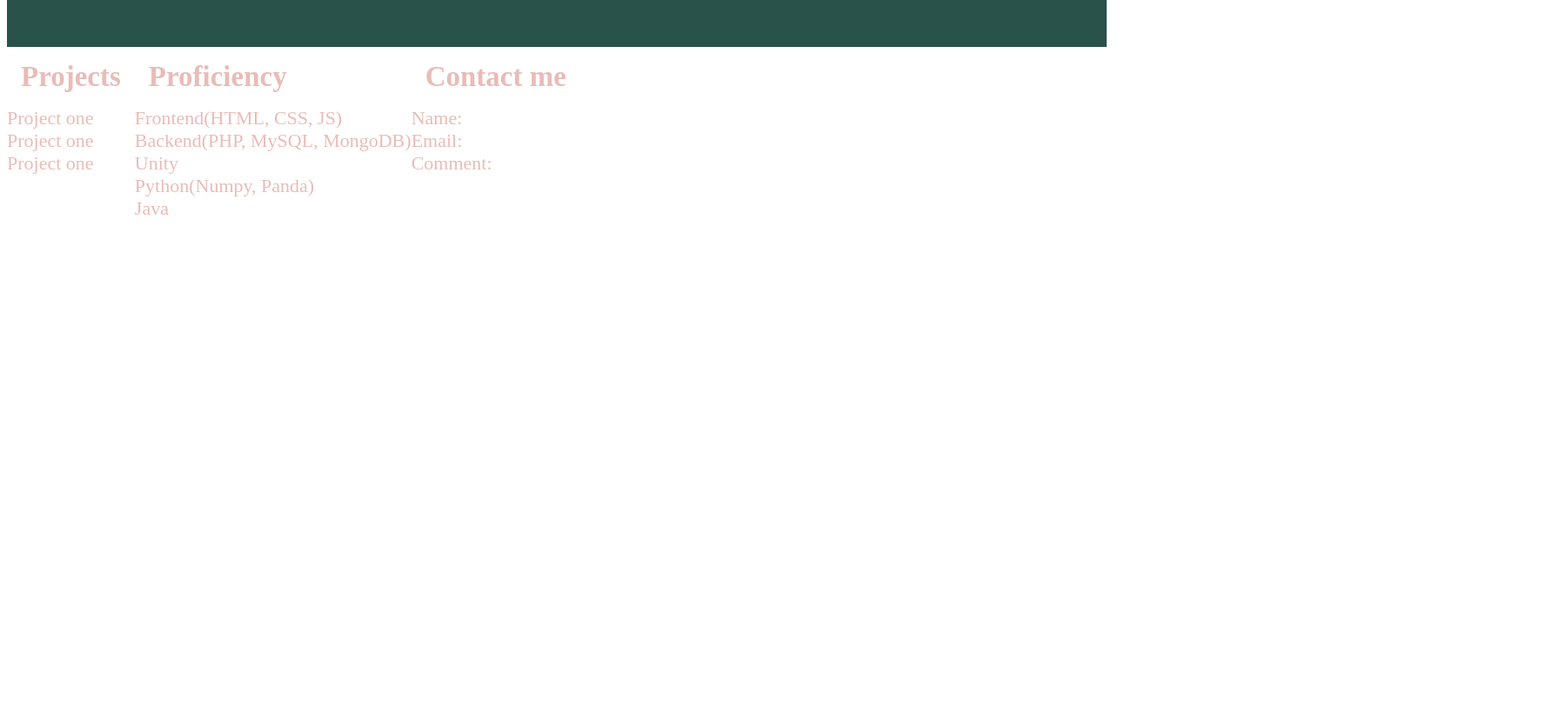
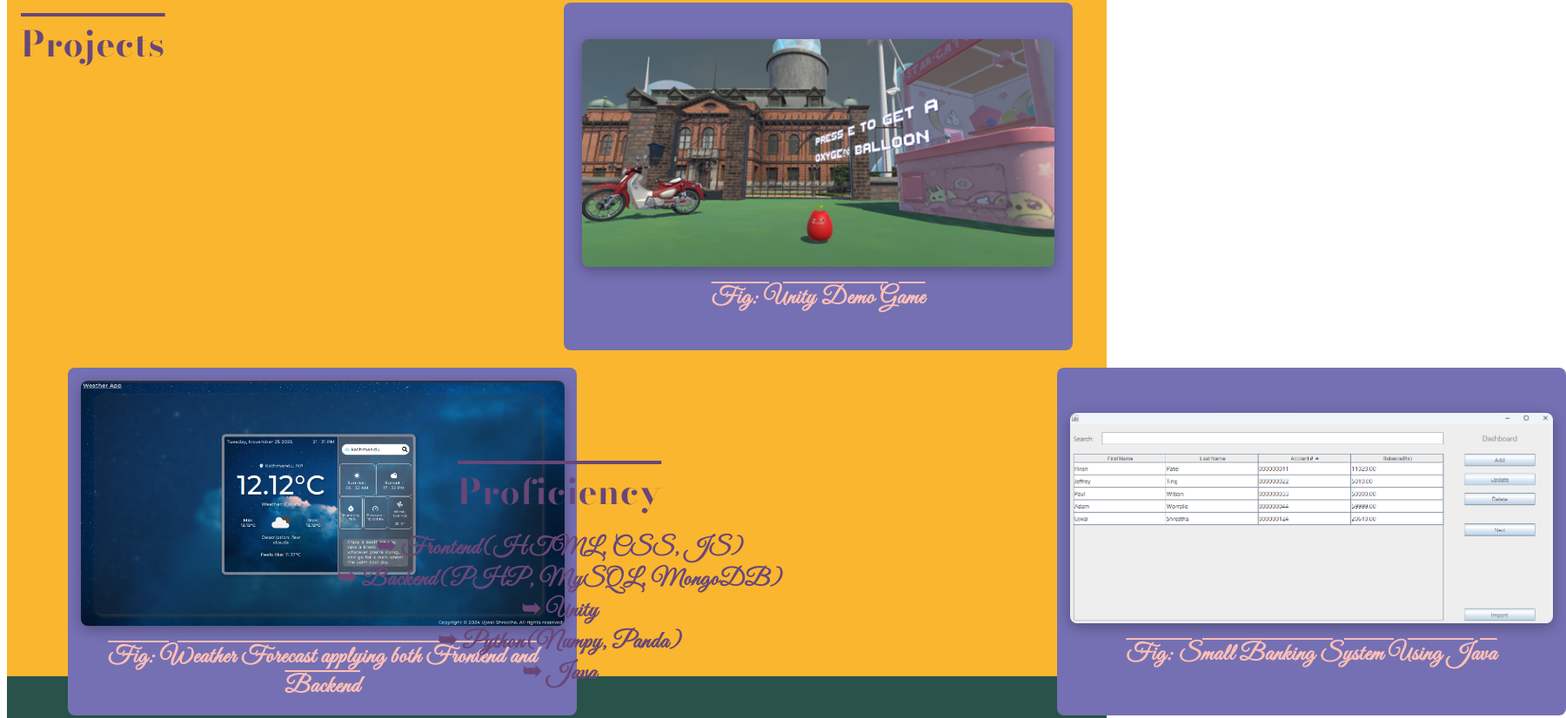
Before and after one commit to soupdoumplings/portfolio-UjwalShrestha, a plain HTML site: page index.html in a window 1280 px wide. Shown: the part 1179-2005 px from the top of the page at 87% size, 1800 px wide, since content can reach past the window. Drawn offline with nearby package versions, Linux system fonts and the light colour scheme.

Commit message:
Added Project folder for project images, Added new self image, Updated Project section in index.html and Updated style.css

```diff
--- a/css/style.css
+++ b/css/style.css
@@ -1,11 +1,14 @@
 body {
-	color: #e9bcb7;
-	font-size: 22px;
+	color: #FCBFB7;
+	font-size: 27px;
+	font-family: 'Great Vibes', serif;
+	font-weight: 600;
+	letter-spacing: 0.03em;
 }
 
 header {
 
-	background-color: #06070e;
+	background-color: #FAB62F;
 	padding: 2.5vh;
 }
 
@@ -24,12 +27,12 @@ header {
 
 .navLeft{
 	position: relative;
-	left: 7vh;
+	left: 1%;
 }
 
 .navRight{
 	position: relative;
-	left: -10vh;
+	left: -1%;
 }
 
 ul {
@@ -40,7 +43,7 @@ ul {
 
 
 a {
-  color: #e9bcb7;
+  color: #6C4971;
   font-weight: bold;
   text-decoration: 	none;
 }
@@ -54,17 +57,24 @@ a {
 
 #profilePicture{
 	position: relative;
-	right: -12%;
+	top: 7px;
+	right: -8%;
+}
+
+#profilePicture img {
+	width: 70%;
+	height: fixed;
 }
 
 #aboutMe{
 	width: auto;
+	padding: 0 5% 0 0;
 	display: grid;
 	gap: 5px;
 	grid-template-columns: 1fr 1fr;
 	position: relative;
-	left: 12vh;
-	top: 2.5vh;
+	left: 4%;
+	border-right: solid #FCBFB7 1px;
 }
 
 #heading {
@@ -72,12 +82,17 @@ a {
 }
 
 .bio {
-	width: 300px;
+	width: 413px;
 	grid-column: auto;
 	position: relative;
 }
 h1 {
 	font-size: 125px;
+	font-family: 'Bodoni Moda', serif;
+	text-decoration: overline;
+	font-weight: 800;
+	letter-spacing: 0.3em;
+	text-transform: uppercase;
 }
 
 #myBio{
@@ -92,9 +107,97 @@ h1 {
 
 h2 {
 	margin: 2vh;
+	text-decoration: overline;
+	font-family: 'Bodoni Moda', serif;
 }
 
 .additionalInfo {
-	display: Flex;
 	height: 100vh;
+	background-color: #FAB62F;
+	color: #684778;
 }
+
+
+.projectGrid{
+	display: grid;
+	width: 450px;
+	grid-template-columns: 1fr 1fr 1fr;
+	grid-template-rows: auto auto;
+	gap: 20px;
+	position: relative;
+	top: 25px;
+}
+
+.box2{
+	width: 585px;
+	grid-column: 2;
+	grid-row: 1;
+	position: relative;
+	left: 6%;
+
+}
+
+.box1{
+	width: 585px;
+	grid-column: 1;
+	grid-row: 2;
+	position: relative;
+	left: 12%;
+}
+
+.box3{
+	width: 585px;
+	grid-column: 3;
+	grid-row: 2;
+	position: relative;
+	left: -.5%;
+}
+
+.box{
+	background: #7570B3;
+	height: 400px;
+	display: flex;
+	justify-content: center;
+	align-items: center;
+	border-radius: 8px;
+	font-weight: bold;
+	opacity: 1;
+}
+
+.imageWrapper {
+	display: block;
+	text-align: center;
+	margin: 0;
+}
+
+.imageWrapper img {
+	width: 95%;
+	height: 60%px;
+	position: relative;
+	top: -4%;
+	border-radius: 8px;
+	box-shadow: 0 4px 15px rgba(0,0,0,0.3);
+	opacity: 1;
+}
+
+.imageWrapper figcaption {
+	display: block;
+  margin-top: 8px;
+  color: #FCBFB7;
+  text-decoration: overline;
+}
+.proficiency {
+	display: flex;
+	flex-direction: column;
+	align-items: center;
+	justify-content: center;
+	text-align: center;
+	position: relative;
+	top: -35%;
+	left: .25%;
+}
+
+footer, .contactMe {
+	background-color: #29524A;
+	padding: 10vh 0;
+}
--- a/index.html
+++ b/index.html
@@ -4,6 +4,10 @@
 	<title>Portfolio_</title>
 	<meta charset="UTF-8">
 	<link rel="stylesheet" href="css/style.css">
+	<link rel="preconnect" href="https://fonts.googleapis.com">
+	<link rel="preconnect" href="https://fonts.gstatic.com" crossorigin>
+	<link href="https://fonts.googleapis.com/css2?family=Bodoni+Moda:ital,opsz,wght@0,6..96,400..900;1,6..96,400..900&display=swap" rel="stylesheet">
+	<link href="https://fonts.googleapis.com/css2?family=Great+Vibes&display=swap" rel="stylesheet">
 </head>
 <body>
 	<header>
@@ -29,7 +33,7 @@
 
 			<section id="aboutMe">
 				<section id="heading">
-					<h1>P O R T F O L I O</h1>
+					<h1> portfolio</h1>
 				</section>
 
 				<!-- <h2>About me</h2> -->
@@ -49,30 +53,45 @@
 			</section>
 
 			<section id="profilePicture">
-				<img src="https://media.tenor.com/Obrf_cJziQ8AAAAe/milk-cat-cat.png" alt="pic of my cat">
+				<img src="Portfolio_Myimage.jpg" alt="Picture of me">
 			</section>
 		</section>
 		<section class = "additionalInfo">
-			<section>
+			<section class="projectGrid">
 				<h2>Projects</h2>
-				<div>Project one</div>
-				<div>Project one</div>
-				<div>Project one</div>
+				<div class="box box1">
+					<figure class="imageWrapper">
+						<img src="Projects/Weather_Forecast_website.png" alt="Image of Weather Forecast website">
+						<figcaption>Fig: Weather Forecast applying both Frontend and Backend</figcaption>
+					</figure>
+				</div>
+				<div class="box box2">
+					<figure class="imageWrapper">
+						<img src="Projects/Metaphorical journey inside the human body through the eyes of an RBC.png" alt="Image of Unity Game Demo">
+						<figcaption>Fig: Unity Demo Game</figcaption>
+					</figure>
+				</div>
+				<div class="box box3">
+					<figure class="imageWrapper">
+						<img src="Projects/Small Banking System.png" alt="Image of a Small Banking System">
+						<figcaption>Fig: Small Banking System Using Java</figcaption>
+					</figure>
+				</div>
 			</section>
-			<section>
+			<section class="proficiency">
 				<h2>Proficiency</h2>
-				<div>Frontend(HTML, CSS, JS)</div>
-				<div>Backend(PHP, MySQL, MongoDB)</div>
-				<div>Unity</div>
-				<div>Python(Numpy, Panda)</div>
-				<div>Java</div>
+				<div>➥ Frontend(HTML, CSS, JS)</div>
+				<div>➥ Backend(PHP, MySQL, MongoDB)</div>
+				<div>➥ Unity</div>
+				<div>➥ Python(Numpy, Panda)</div>
+				<div>➥ Java</div>
 			</section>
-			<section>
+		</section>
+		<section class="contactMe">
 				<h2>Contact me</h2>
 				<div>Name: </div>
 				<div>Email: </div>
 				<div>Comment: </div>
-			</section>
 		</section>
 	</main>
 	<footer>
```
Also changed, not shown: Portfolio_Myimage.jpg (added), Projects/Metaphorical journey inside the human body through the eyes of an RBC.png (added), Projects/Small Banking System.png (added), Projects/Weather_Forecast_website.png (added).
